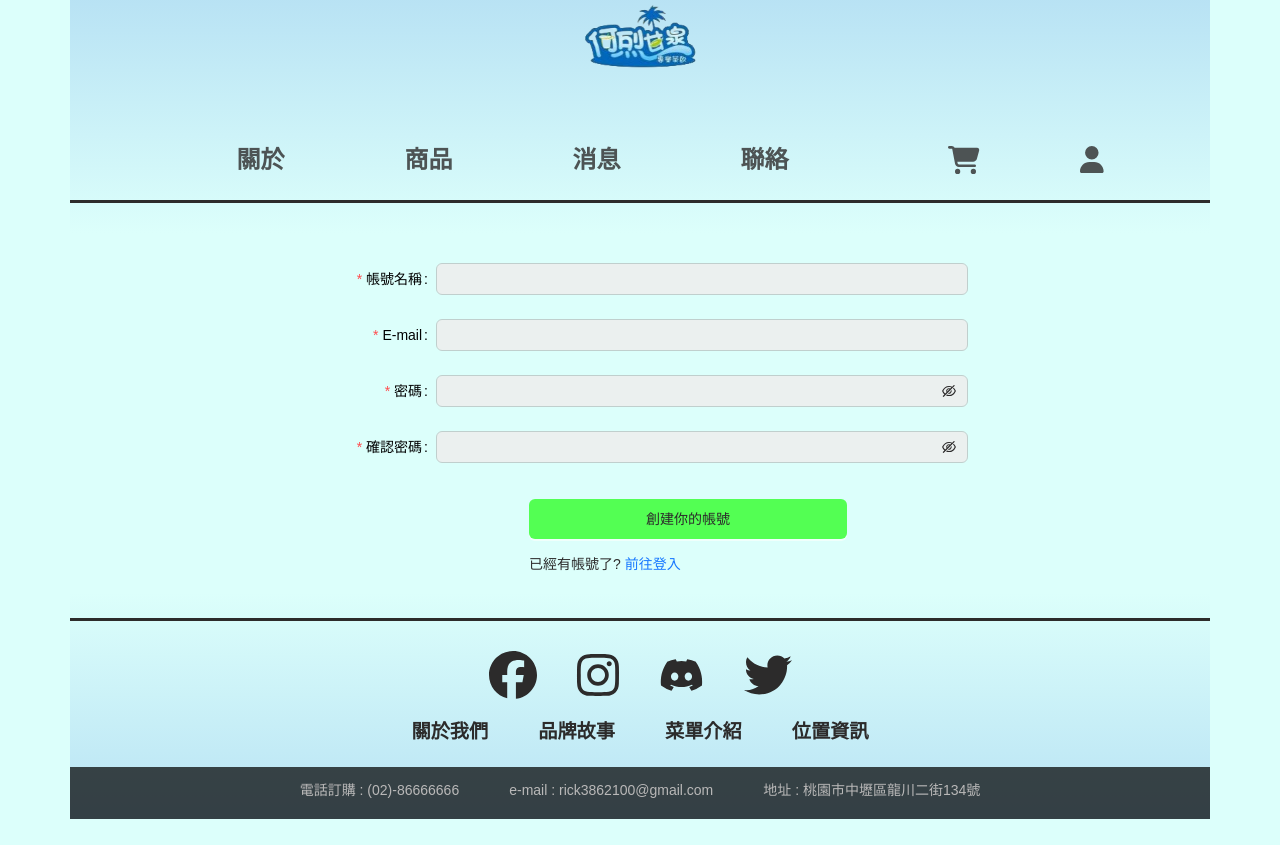
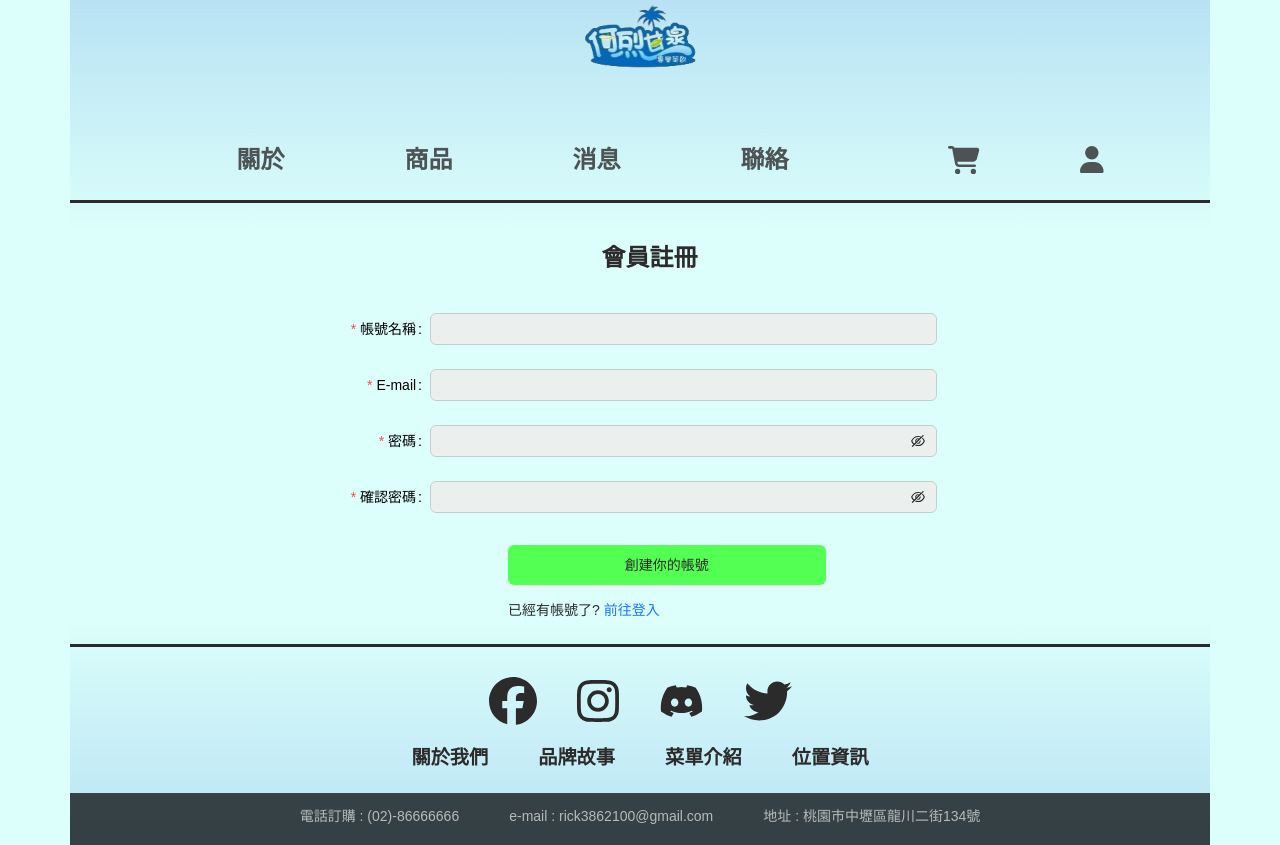
Before and after one commit to Scott911228/drink, a React (Vite) app: page /register-page in a window 1280 px wide. Before the commit the page ends 819 px from the top, so only its background shows below. Built offline with nearby package versions, Linux system fonts and the light colour scheme; a web font is replaced by a local one.

Commit message:
rwd排版

```diff
--- a/package.json
+++ b/package.json
@@ -33,6 +33,7 @@
     "@types/react": "^18.0.26",
     "@types/react-dom": "^18.0.9",
     "@vitejs/plugin-react": "^3.0.0",
-    "vite": "^4.0.0"
+    "vite": "^4.0.0",
+    "vite-plugin-pwa": "^0.15.1"
   }
 }
--- a/src/Components/LoginCard/index.jsx
+++ b/src/Components/LoginCard/index.jsx
@@ -10,13 +10,13 @@ const supabase = createClient('https://zekspmqanzmaqnuzqtlt.supabase.co', 'eyJhb
 
 const LoginCard = () => {
   const [form] = Form.useForm();
-  const navigate= useNavigate();
+  const navigate = useNavigate();
 
   const onFinishFailed = (errorInfo) => {
     console.log('Failed: ', errorInfo.errorFields[0].errors[0])
   };
 
-  const onFinish = async(values) => {
+  const onFinish = async (values) => {
     const { Email, Password } = form.getFieldsValue();
 
 
@@ -37,6 +37,7 @@ const LoginCard = () => {
 
   return (
     <div className="form">
+      <span className="title">會員登入</span>
       <Form
         name="normal_login"
         className="login-form"
@@ -90,7 +91,7 @@ const LoginCard = () => {
         <Form.Item
         >
 
-          <Button style={{ height: "40px" ,width:"100%" ,marginBottom:"30px" }} type="primary" htmlType="submit" className="login-form__button">
+          <Button style={{ height: "40px", width: "100%", marginBottom: "30px", marginTop:"30px" }} type="primary" htmlType="submit" className="login-form__button">
             登入
           </Button>
           <Link to={"/register-page"}>
--- a/src/Components/LoginCard/logincard.css
+++ b/src/Components/LoginCard/logincard.css
@@ -4,10 +4,6 @@
 
 label {
     color: black !important;
-}
-
-.ant-checkbox+span {
-    font-size: 14px !important;
 }
 
 .ant-checkbox-inner {
@@ -32,7 +28,15 @@ label {
     width: 50%;
     margin-left: 320px;
     margin-top: 75px;
+    position: relative;
+}
 
+.title {
+    font-size: 24px;
+    font-weight: bold;
+    position: absolute;
+    top:-70px;
+    left: 40%;
 }
 
 @media (max-width: 372px){
--- a/src/Components/ProductList/index.jsx
+++ b/src/Components/ProductList/index.jsx
@@ -1,19 +1,23 @@
 import { Row, Col } from "antd";
 import ProductItem from "../ProductItem";
+import './productlist.css'
 
 export default function ProductList({ products }) {
     return (
-
+        <div>
+            <h2>養生又健康的飲料都在這裡!</h2>
             <Row gutter={[32, 32]}>
                 {products.map(product => (
                     <Col
                         key={product.id}
-                    lg={ 8 }
-                    xs={ 12 }
+                        lg={8}
+                        xs={12}
                     >
                         <ProductItem product={product} />
                     </Col>
                 ))}
             </Row>
+        </div>
+
     );
 }
--- /dev/null
+++ b/src/Components/ProductList/productlist.css
@@ -0,0 +1,6 @@
+
+h2 {
+    text-align: center;
+    font-weight: bold;
+    margin-bottom: 50px;
+}
--- a/src/Components/RegisterCard/index.jsx
+++ b/src/Components/RegisterCard/index.jsx
@@ -63,15 +63,16 @@ const RegisterCard = () => {
   };
 
   return (
+    <div className="register-form">
+      <span className="register-title">會員註冊</span>
       <Form
         {...formItemLayout}
         form={form}
         name="register"
         style={{
-        position:"relative",
-        marginBottom:"50px",
-        width: '70%',
-        marginLeft: "100px",
+          position: "relative",
+          marginBottom: "50px",
+          width: '100%',
           marginTop: "30px"
         }}
         onFinish={onFinish}
@@ -168,9 +169,9 @@ const RegisterCard = () => {
         <Form.Item
           className="fuk"
           style={{
-          position:"absolute",
-          left:"45%",
-          bottom:"-60px"
+            position: "absolute",
+            left: "40%",
+            bottom: "-80px"
           }}
           {...tailFormItemLayout}>
           <Button
@@ -191,6 +192,8 @@ const RegisterCard = () => {
 
         </Form.Item>
       </Form>
+    </div>
+
   );
 };
 export default RegisterCard;
--- a/src/Components/RegisterCard/registercard.css
+++ b/src/Components/RegisterCard/registercard.css
@@ -1,8 +1,48 @@
+.register-form {
+    margin-top: 50px;
+    margin-left: -30px;
+    position: relative;
+}
 
+.register-title {
+    font-size: 24px;
+    font-weight: bold;
+    position: absolute;
+    top:-40px;
+    left: 48%;
+}
+
+.register-form .ant-input-affix-wrapper {
+    width: 65% !important;
+}
+
+.register-form .ant-input {
+    width: 65% !important;
+}
+
+.register-form .ant-input-suffix {
+    margin-left: 300px !important;
+}
 
 @media (max-width: 372px){
-    .fuk {
-        margin-left: -110px !important;
+    .register-title {
+        left: 43%;
     }
 
+    .register-form .ant-form{
+        width: 80% !important;
+        margin-left: 180px !important;
+    }
+
+    .register-form .ant-input-affix-wrapper {
+        width: 70% !important;
+    }
+
+    .register-form .ant-input {
+        width: 70% !important;
+    }
+
+    .fuk {
+        margin-left: -190px !important;
+    }
 }
```
Also changed, not shown: 1 other file (tests, documents, lock files or other folders). Lines whose indentation alone changed are shown as unchanged.
